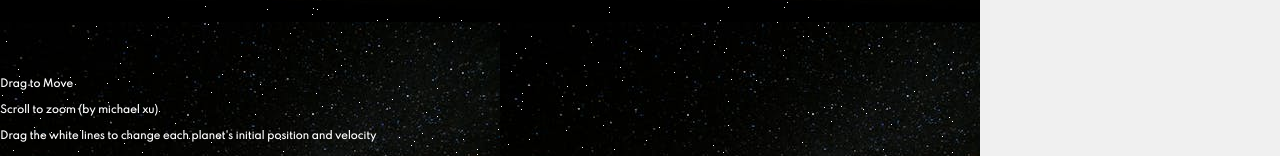
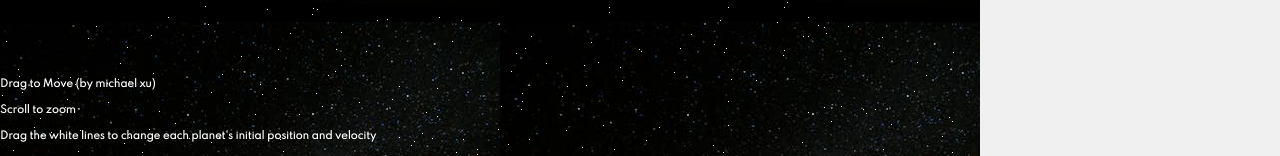
Before and after one commit to michaelxu2288/orbits, a plain HTML site: page index.html in a window 1280 px wide. Shown: the part 644-800 px from the top of the page. Drawn offline with nearby package versions, Linux system fonts and the light colour scheme; a web font is replaced by a local one.

Commit message:
Update index.html

```diff
--- a/index.html
+++ b/index.html
@@ -38,7 +38,7 @@
                     <svg xmlns="http://www.w3.org/2000/svg" height="24px" viewBox="0 0 24 24" width="24px" fill="#000000"><path d="M0 0h24v24H0V0z" fill="none"/><path d="M18 13h-5v5c0 .55-.45 1-1 1s-1-.45-1-1v-5H6c-.55 0-1-.45-1-1s.45-1 1-1h5V6c0-.55.45-1 1-1s1 .45 1 1v5h5c.55 0 1 .45 1 1s-.45 1-1 1z"/></svg>
                 </div>
             </div>
-            <h4 style="position: absolute; bottom: 0; color: white;" id="tips">Drag to Move<br><br>Scroll to zoom (by michael xu)<br><br>Drag the white lines to change each planet's initial position and velocity</h4>
+            <h4 style="position: absolute; bottom: 0; color: white;" id="tips">Drag to Move (by michael xu)<br><br>Scroll to zoom <br><br>Drag the white lines to change each planet's initial position and velocity</h4>
         </div>
         <div id="root"></div>
     </div>
```
